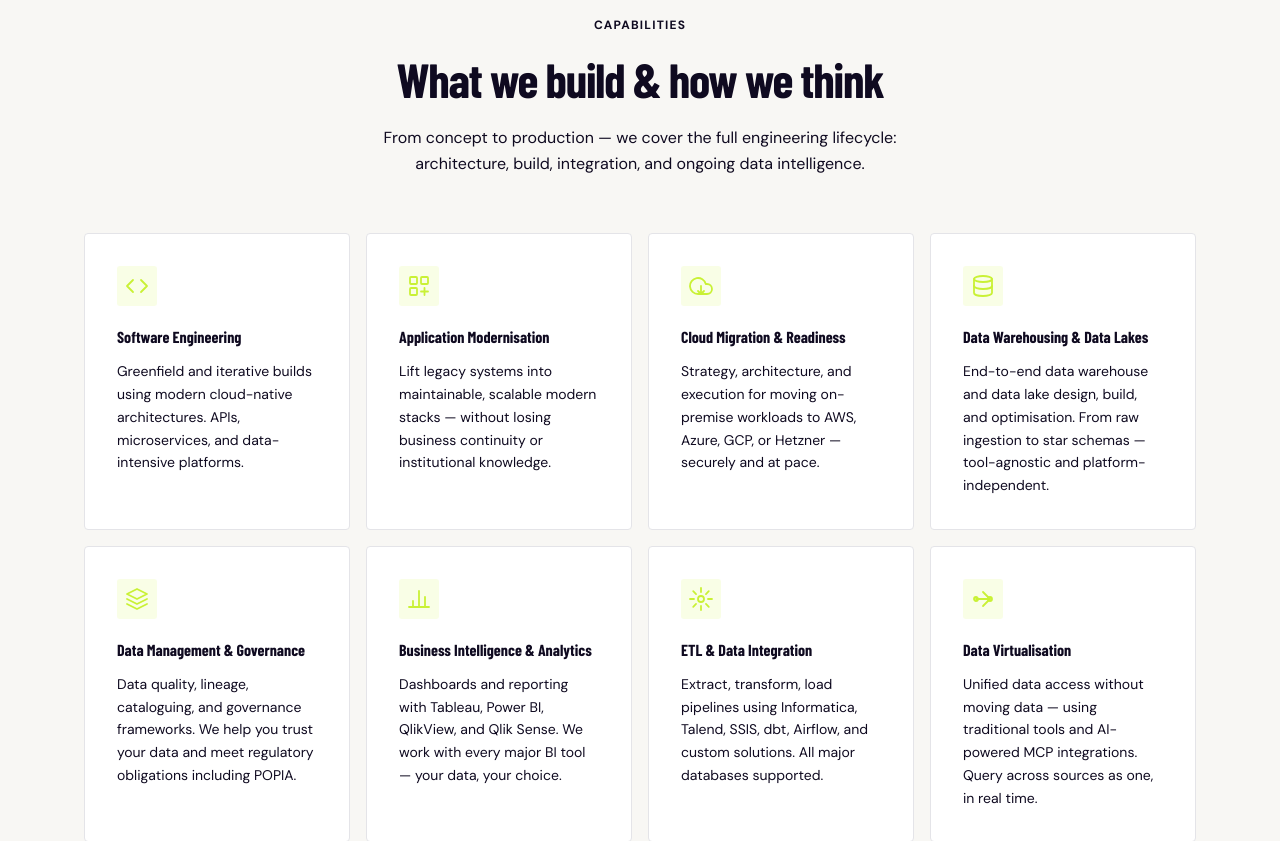
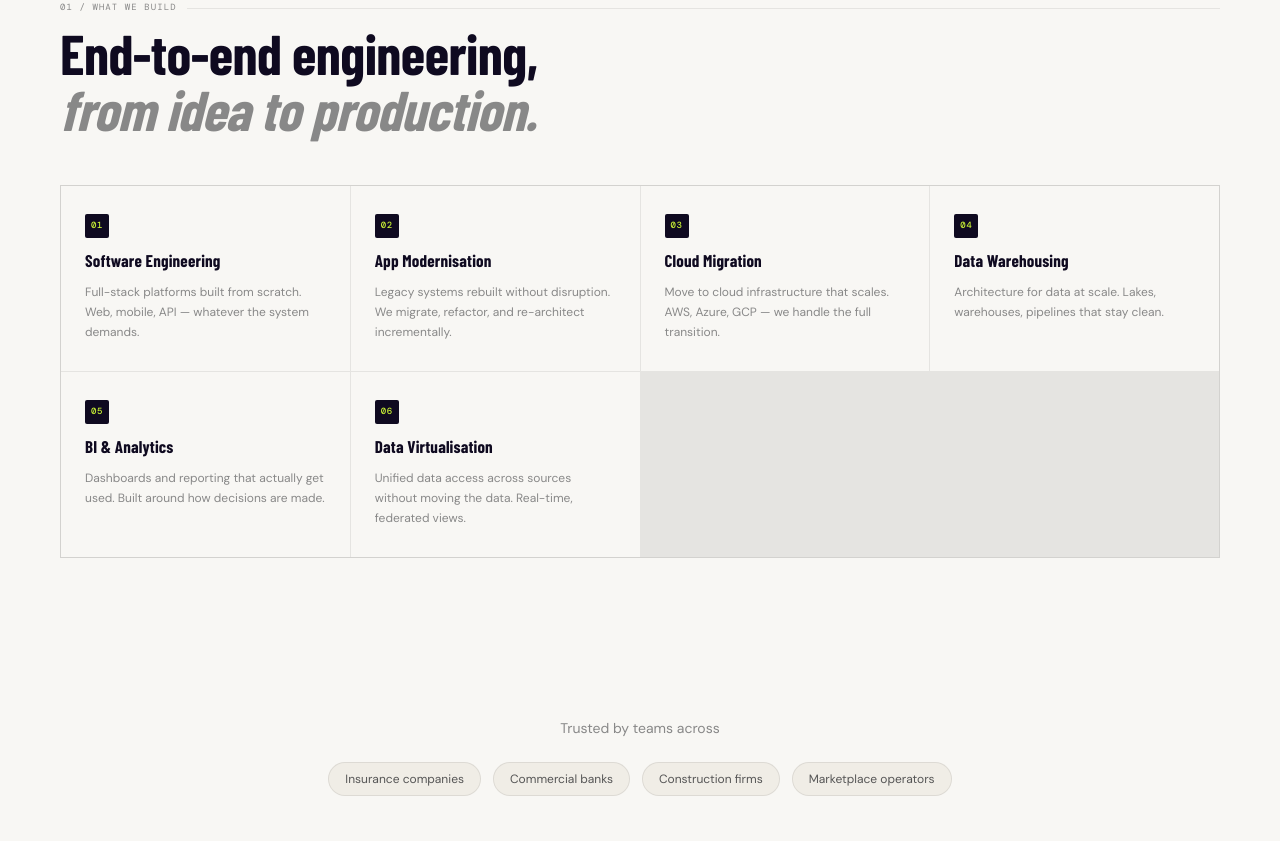
Before and after one commit to TiroMatlapeng/elementary-web, a Next.js app: page / in a window 1280 px wide. Shown: the part 1700-2541 px from the top of the page. Built offline with nearby package versions, Linux system fonts and the light colour scheme; a web font is replaced by a local one.

Commit message:
feat: rewrite ServicesGrid with blueprint numbered cards

```diff
--- a/src/components/services-grid.tsx
+++ b/src/components/services-grid.tsx
@@ -1,258 +1,46 @@
-"use client";
-
 import { SectionReveal } from "./section-reveal";
 
-const services = [
-  {
-    title: "Software Engineering",
-    description:
-      "Greenfield and iterative builds using modern cloud-native architectures. APIs, microservices, and data-intensive platforms.",
-    icon: (
-      <svg
-        width="24"
-        height="24"
-        viewBox="0 0 24 24"
-        fill="none"
-        stroke="currentColor"
-        strokeWidth="1.8"
-        strokeLinecap="round"
-        strokeLinejoin="round"
-        aria-hidden="true"
-      >
-        <polyline points="16 18 22 12 16 6" />
-        <polyline points="8 6 2 12 8 18" />
-      </svg>
-    ),
-  },
-  {
-    title: "Application Modernisation",
-    description:
-      "Lift legacy systems into maintainable, scalable modern stacks — without losing business continuity or institutional knowledge.",
-    icon: (
-      <svg
-        width="24"
-        height="24"
-        viewBox="0 0 24 24"
-        fill="none"
-        stroke="currentColor"
-        strokeWidth="1.8"
-        strokeLinecap="round"
-        strokeLinejoin="round"
-        aria-hidden="true"
-      >
-        <rect x="3" y="3" width="7" height="7" rx="1" />
-        <rect x="14" y="3" width="7" height="7" rx="1" />
-        <rect x="3" y="14" width="7" height="7" rx="1" />
-        <line x1="14" y1="17.5" x2="21" y2="17.5" />
-        <line x1="17.5" y1="14" x2="17.5" y2="21" />
-      </svg>
-    ),
-  },
-  {
-    title: "Cloud Migration & Readiness",
-    description:
-      "Strategy, architecture, and execution for moving on-premise workloads to AWS, Azure, GCP, or Hetzner — securely and at pace.",
-    icon: (
-      <svg
-        width="24"
-        height="24"
-        viewBox="0 0 24 24"
-        fill="none"
-        stroke="currentColor"
-        strokeWidth="1.8"
-        strokeLinecap="round"
-        strokeLinejoin="round"
-        aria-hidden="true"
-      >
-        <path d="M18 10h-1.26A8 8 0 1 0 9 20h9a5 5 0 0 0 0-10z" />
-        <polyline points="12 12 12 20" />
-        <polyline points="9 17 12 20 15 17" />
-      </svg>
-    ),
-  },
-  {
-    title: "Data Warehousing & Data Lakes",
-    description:
-      "End-to-end data warehouse and data lake design, build, and optimisation. From raw ingestion to star schemas — tool-agnostic and platform-independent.",
-    icon: (
-      <svg
-        width="24"
-        height="24"
-        viewBox="0 0 24 24"
-        fill="none"
-        stroke="currentColor"
-        strokeWidth="1.8"
-        strokeLinecap="round"
-        strokeLinejoin="round"
-        aria-hidden="true"
-      >
-        <ellipse cx="12" cy="5" rx="9" ry="3" />
-        <path d="M21 12c0 1.66-4.03 3-9 3S3 13.66 3 12" />
-        <path d="M3 5v14c0 1.66 4.03 3 9 3s9-1.34 9-3V5" />
-      </svg>
-    ),
-  },
-  {
-    title: "Data Management & Governance",
-    description:
-      "Data quality, lineage, cataloguing, and governance frameworks. We help you trust your data and meet regulatory obligations including POPIA.",
-    icon: (
-      <svg
-        width="24"
-        height="24"
-        viewBox="0 0 24 24"
-        fill="none"
-        stroke="currentColor"
-        strokeWidth="1.8"
-        strokeLinecap="round"
-        strokeLinejoin="round"
-        aria-hidden="true"
-      >
-        <path d="M12 2L2 7l10 5 10-5-10-5z" />
-        <path d="M2 17l10 5 10-5" />
-        <path d="M2 12l10 5 10-5" />
-      </svg>
-    ),
-  },
-  {
-    title: "Business Intelligence & Analytics",
-    description:
-      "Dashboards and reporting with Tableau, Power BI, QlikView, and Qlik Sense. We work with every major BI tool — your data, your choice.",
-    icon: (
-      <svg
-        width="24"
-        height="24"
-        viewBox="0 0 24 24"
-        fill="none"
-        stroke="currentColor"
-        strokeWidth="1.8"
-        strokeLinecap="round"
-        strokeLinejoin="round"
-        aria-hidden="true"
-      >
-        <line x1="18" y1="20" x2="18" y2="10" />
-        <line x1="12" y1="20" x2="12" y2="4" />
-        <line x1="6" y1="20" x2="6" y2="14" />
-        <line x1="2" y1="20" x2="22" y2="20" />
-      </svg>
-    ),
-  },
-  {
-    title: "ETL & Data Integration",
-    description:
-      "Extract, transform, load pipelines using Informatica, Talend, SSIS, dbt, Airflow, and custom solutions. All major databases supported.",
-    icon: (
-      <svg
-        width="24"
-        height="24"
-        viewBox="0 0 24 24"
-        fill="none"
-        stroke="currentColor"
-        strokeWidth="1.8"
-        strokeLinecap="round"
-        strokeLinejoin="round"
-        aria-hidden="true"
-      >
-        <circle cx="12" cy="12" r="3" />
-        <path d="M12 1v4M12 19v4M4.22 4.22l2.83 2.83M16.95 16.95l2.83 2.83M1 12h4M19 12h4M4.22 19.78l2.83-2.83M16.95 7.05l2.83-2.83" />
-      </svg>
-    ),
-  },
-  {
-    title: "Data Virtualisation",
-    description:
-      "Unified data access without moving data — using traditional tools and AI-powered MCP integrations. Query across sources as one, in real time.",
-    icon: (
-      <svg
-        width="24"
-        height="24"
-        viewBox="0 0 24 24"
-        fill="none"
-        stroke="currentColor"
-        strokeWidth="1.8"
-        strokeLinecap="round"
-        strokeLinejoin="round"
-        aria-hidden="true"
-      >
-        <path d="M5 12h14" />
-        <path d="M12 5l7 7-7 7" />
-        <circle cx="5" cy="12" r="2" />
-        <circle cx="19" cy="12" r="2" />
-      </svg>
-    ),
-  },
-];
+const SERVICES = [
+  { num: "01", name: "Software Engineering", desc: "Full-stack platforms built from scratch. Web, mobile, API — whatever the system demands." },
+  { num: "02", name: "App Modernisation", desc: "Legacy systems rebuilt without disruption. We migrate, refactor, and re-architect incrementally." },
+  { num: "03", name: "Cloud Migration", desc: "Move to cloud infrastructure that scales. AWS, Azure, GCP — we handle the full transition." },
+  { num: "04", name: "Data Warehousing", desc: "Architecture for data at scale. Lakes, warehouses, pipelines that stay clean." },
+  { num: "05", name: "BI & Analytics", desc: "Dashboards and reporting that actually get used. Built around how decisions are made." },
+  { num: "06", name: "Data Virtualisation", desc: "Unified data access across sources without moving the data. Real-time, federated views." },
+] as const;
 
 export function ServicesGrid() {
   return (
-    <section id="services" style={{ background: "var(--color-light)" }}>
-      <div
-        className="mx-auto px-6 py-24"
-        style={{ maxWidth: "var(--width-content)" }}
-      >
-        {/* Header */}
+    <section id="services" style={{ padding: "80px 32px", background: "var(--color-base)" }}>
+      <div style={{ maxWidth: "var(--width-content)", margin: "0 auto" }}>
         <SectionReveal delay={0}>
-          <div className="text-center mb-14">
-            <p
-              className="text-xs font-semibold uppercase tracking-widest mb-4"
-              style={{ color: "var(--color-text-dark-2)" }}
-            >
-              Capabilities
-            </p>
-            <h2
-              className="font-display font-bold leading-tight tracking-tight mb-4"
-              style={{
-                fontSize: "clamp(2rem, 4.5vw, 3rem)",
-                color: "var(--color-text-dark)",
-              }}
-            >
-              What we build &amp; how we think
-            </h2>
-            <p
-              className="max-w-xl mx-auto text-base leading-relaxed"
-              style={{ color: "var(--color-text-dark-2)" }}
-            >
-              From concept to production — we cover the full engineering
-              lifecycle: architecture, build, integration, and ongoing data
-              intelligence.
-            </p>
+          <div style={{ display: "flex", alignItems: "center", gap: "10px", marginBottom: "10px" }}>
+            <span style={{ fontFamily: "var(--font-mono)", fontSize: "9px", letterSpacing: "0.12em", textTransform: "uppercase", color: "var(--color-text-muted)", whiteSpace: "nowrap" }}>
+              01 / WHAT WE BUILD
+            </span>
+            <span style={{ flex: 1, height: "1px", background: "var(--color-border)", display: "block" }} />
           </div>
         </SectionReveal>
 
-        {/* Grid */}
-        <div className="grid grid-cols-1 sm:grid-cols-2 lg:grid-cols-4 gap-4">
-          {services.map((service, index) => (
-            <SectionReveal key={service.title} delay={index + 1}>
+        <SectionReveal delay={1}>
+          <h2 style={{ fontFamily: "var(--font-display)", fontSize: "clamp(32px, 4.5vw, 56px)", fontWeight: 900, letterSpacing: "-0.01em", color: "var(--color-ink)", lineHeight: 1.0, marginBottom: "48px", maxWidth: "560px" }}>
+            End-to-end engineering,{" "}
+            <em style={{ fontStyle: "italic", color: "var(--color-text-muted)" }}>from idea to production.</em>
+          </h2>
+        </SectionReveal>
+
+        <div style={{ display: "grid", gridTemplateColumns: "repeat(auto-fit, minmax(280px, 1fr))", gap: "1px", background: "var(--color-border)", border: "1px solid var(--color-border)" }}>
+          {SERVICES.map(({ num, name, desc }, i) => (
+            <SectionReveal key={num} delay={i + 2}>
               <div
-                className="service-card h-full rounded-lg p-8 border bg-white transition-all duration-300 hover:-translate-y-1 hover:shadow-lg"
-                style={{ borderColor: "#e4e4e8" }}
+                className="service-card"
+                style={{ background: "var(--color-base)", padding: "28px 24px", display: "flex", flexDirection: "column", gap: "10px", transition: "background 0.2s", height: "100%" }}
               >
-                {/* Icon */}
-                <div
-                  className="mb-5 w-10 h-10 rounded-md flex items-center justify-center transition-colors duration-300"
-                  style={{
-                    background: "var(--color-accent-dim)",
-                    color: "var(--color-accent)",
-                  }}
-                >
-                  {service.icon}
-                </div>
-
-                {/* Title */}
-                <h3
-                  className="font-display font-semibold text-base leading-snug mb-3"
-                  style={{ color: "var(--color-text-dark)" }}
-                >
-                  {service.title}
-                </h3>
-
-                {/* Description */}
-                <p
-                  className="text-sm leading-relaxed"
-                  style={{ color: "var(--color-text-dark-2)" }}
-                >
-                  {service.description}
-                </p>
+                <span style={{ display: "inline-flex", alignItems: "center", justifyContent: "center", background: "var(--color-ink)", color: "var(--color-accent)", fontFamily: "var(--font-mono)", fontSize: "9px", fontWeight: 500, letterSpacing: "0.06em", width: "24px", height: "24px", borderRadius: "2px", flexShrink: 0 }}>
+                  {num}
+                </span>
+                <div style={{ fontFamily: "var(--font-display)", fontSize: "17px", fontWeight: 700, color: "var(--color-ink)", letterSpacing: "0.01em" }}>{name}</div>
+                <div style={{ fontSize: "12px", lineHeight: 1.65, color: "var(--color-text-muted)" }}>{desc}</div>
               </div>
             </SectionReveal>
           ))}
```
